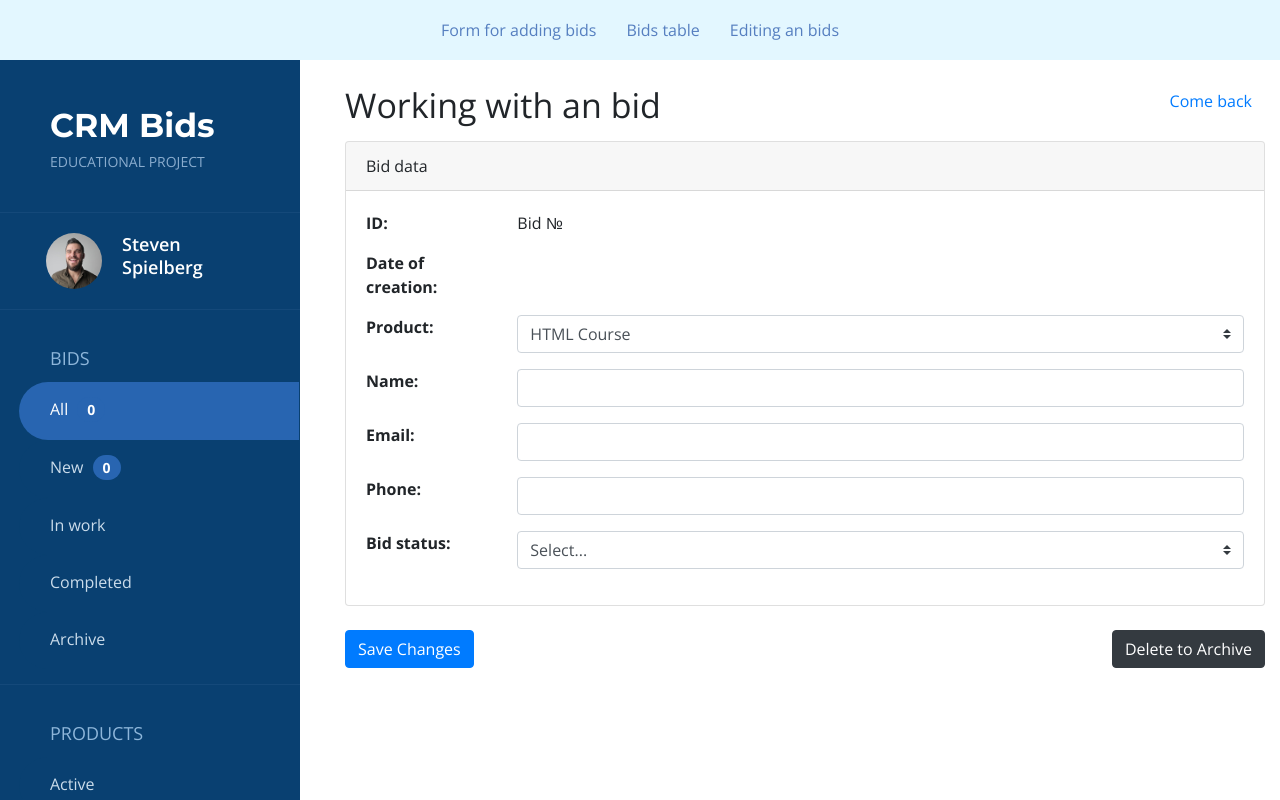
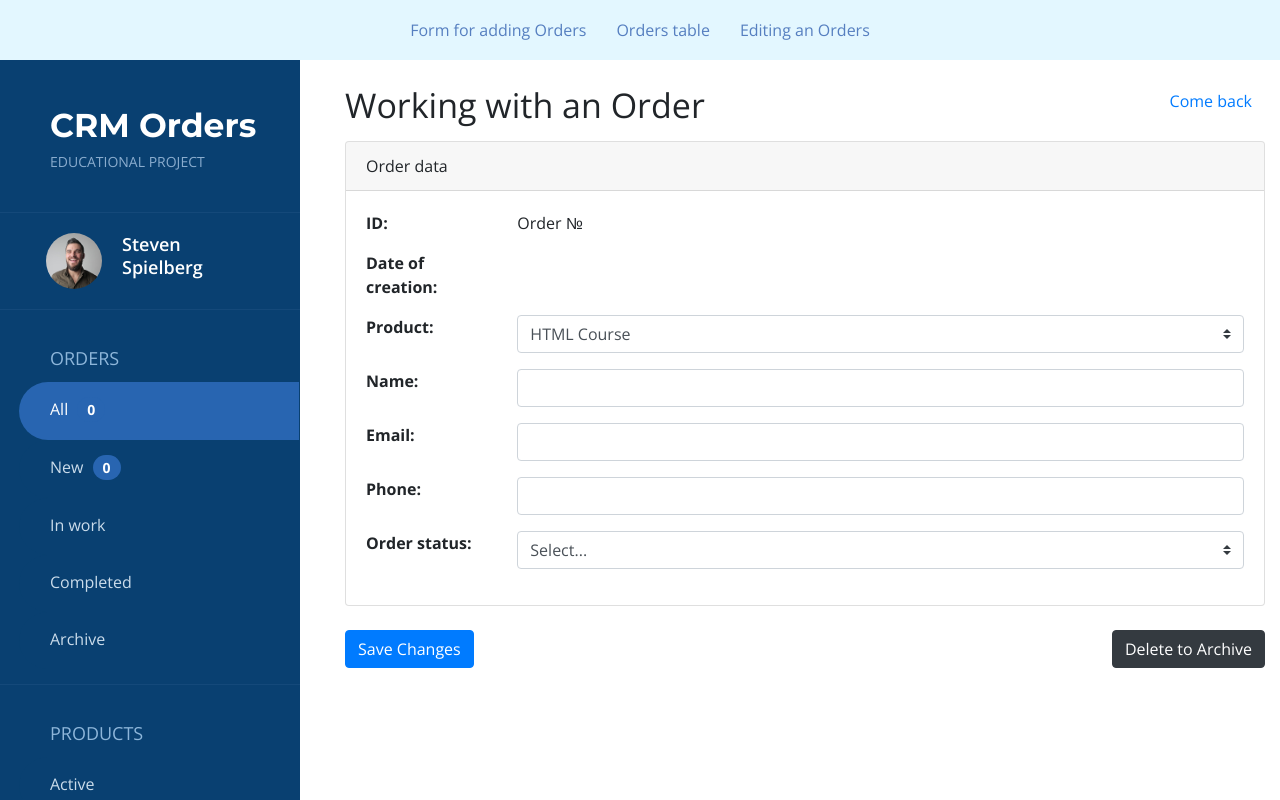
Before and after one commit to Dedrik2021/CRM-Project, a plain HTML site: page edit.html in a window 1280 px wide. Drawn offline with nearby package versions, Linux system fonts and the light colour scheme.

Commit message:
change names

```diff
--- a/edit.html
+++ b/edit.html
@@ -2,7 +2,7 @@
 <html lang="en">
 	<head>
 		<meta charset="UTF-8" />
-		<title>03 - Editing an bids</title>
+		<title>03 - Editing an Orders</title>
 		<link rel="stylesheet" href="libs/bootstrap/css/bootstrap.min.css" />
 		<link rel="stylesheet" href="css/main.css" />
 
@@ -19,14 +19,14 @@
 	<body class="with-nav body--dashboard">
 		<nav class="project-nav">
 			<div class="project-nav__links-wrapper">
-				<a href="index.html">Form for adding bids</a>
-				<a href="table.html">Bids table</a>
-				<a href="edit.html">Editing an bids</a>
+				<a href="index.html">Form for adding Orders</a>
+				<a href="table.html">Orders table</a>
+				<a href="edit.html">Editing an Orders</a>
 			</div>
 		</nav>
 		<div class="left-panel blue-skin">
 			<div class="left-panel__logo">
-				<div class="left-panel__logo-title">CRM Bids</div>
+				<div class="left-panel__logo-title">CRM Orders</div>
 				<div class="left-panel__logo-subtitle">Educational project</div>
 			</div>
 			<div class="left-panel__user clearfix">
@@ -36,7 +36,7 @@
 				<div class="left-panel__user-name">Steven <br />Spielberg</div>
 			</div>
 			<div class="left-panel__navigation">
-				<div class="left-panel__navigation-title">Bids</div>
+				<div class="left-panel__navigation-title">Orders</div>
 				<ul>
 					<li>
 						<a href="/table.html" class="active" data-filters="all-status">
@@ -78,7 +78,7 @@
 			<div class="container-fluid">
 				<div class="row justify-content-between align-items-center">
 					<div class="col">
-						<div class="admin-heading-1">Working with an bid</div>
+						<div class="admin-heading-1">Working with an Order</div>
 					</div>
 					<div class="col text-right">
 						<a href="index.html" class="btn btn-link">Come back</a>
@@ -88,14 +88,14 @@
 					<div class="col">
 						<form action="">
 							<div class="card mb-4">
-								<div class="card-header">Bid data</div>
+								<div class="card-header">Order data</div>
 								<div class="card-body">
 									<div class="row mb-3">
 										<div class="col-md-2">
 											<strong>ID:</strong>
 										</div>
 										<div class="col" id="id-order">
-											Bid №
+											Order №
 											<span data-edit-id></span>
 										</div>
 									</div>
@@ -151,7 +151,7 @@
 
 									<div class="row mb-3">
 										<div class="col-md-2">
-											<strong>Bid status:</strong>
+											<strong>Order status:</strong>
 										</div>
 										<div class="col">
 											<select class="custom-select" id="status-order">
```
Also changed, not shown: index.html (+4 -4 lines), table.html (+7 -7 lines).
